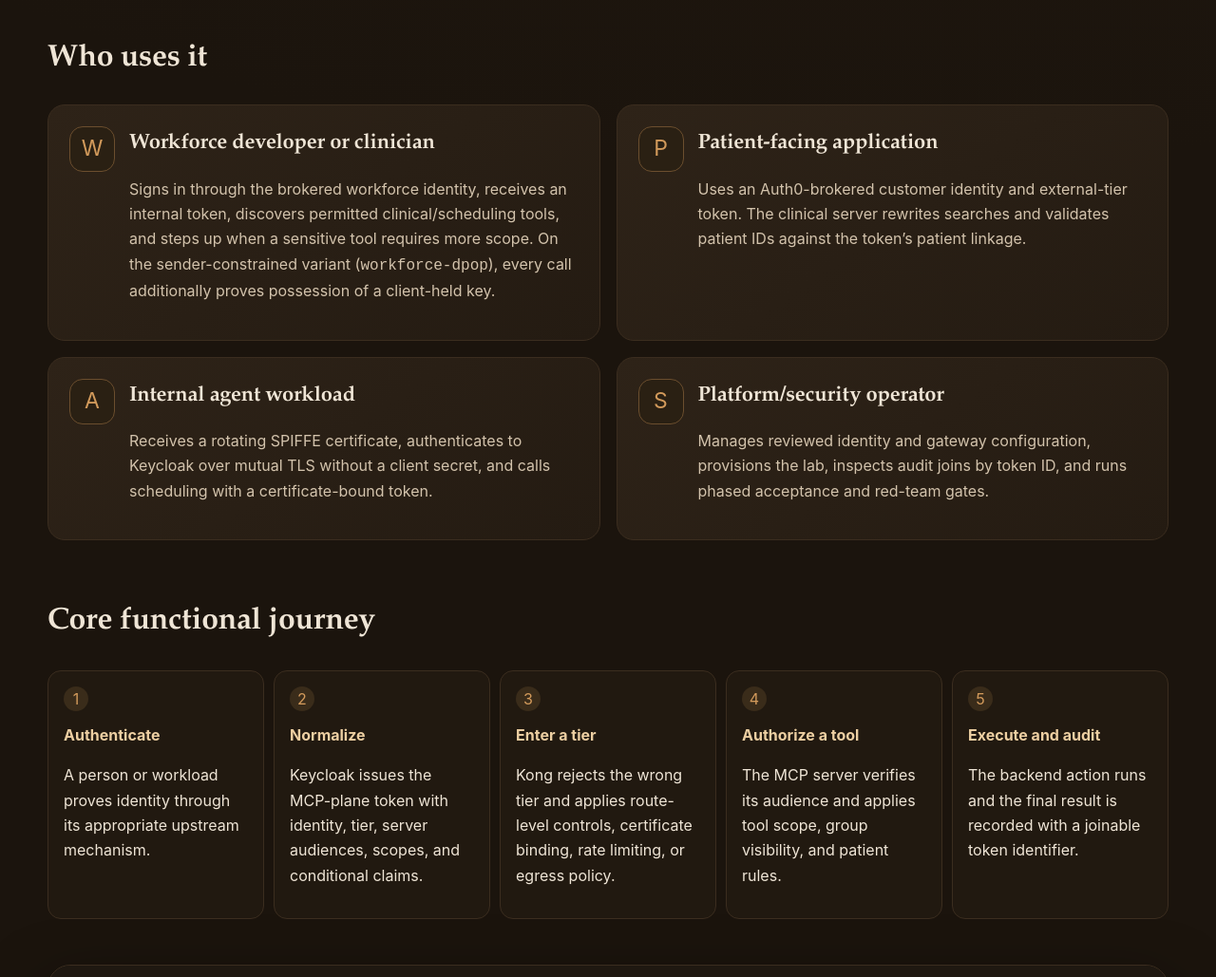
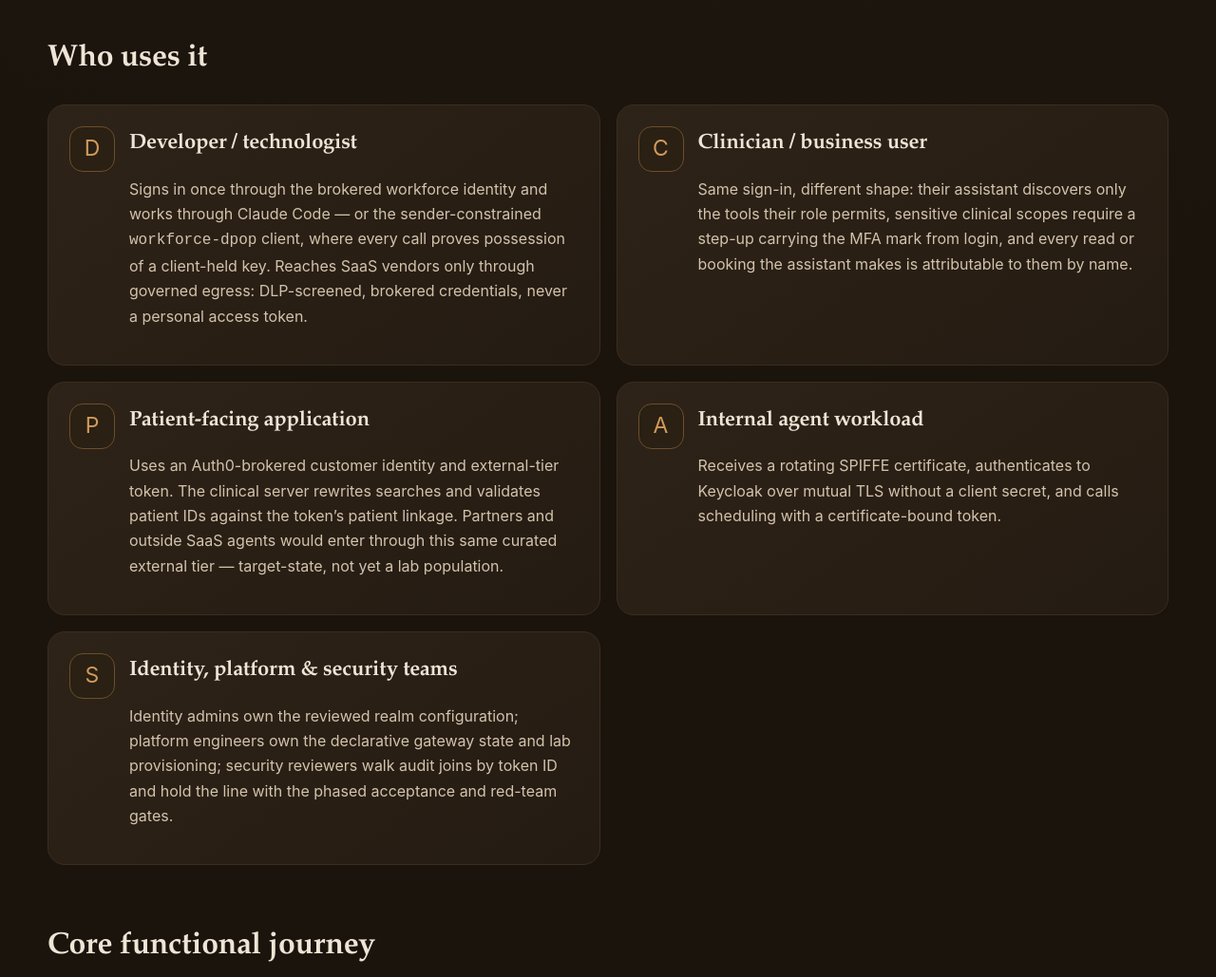
Before and after one commit to chief-builder/mcp-healthcare-reference, a plain HTML site: page docs/walkthrough/overall-functional.html in a window 1280 px wide. Shown: the part 2080-3109 px from the top of the page at 95% size. Drawn offline with Linux system fonts and the light colour scheme.

Commit message:
docs(site): split workforce persona, name the operator roles, note partner tier

```diff
--- a/docs/walkthrough/overall-functional.html
+++ b/docs/walkthrough/overall-functional.html
@@ -58,10 +58,11 @@ h1,h2,h3{font-family:"Iowan Old Style","Palatino Linotype",Palatino,Charter,Geor
 </div></section>
 
 <section id="personas" data-sources="realm/, agents/loop-agent/, servers/"><h2>Who uses it</h2><div class="grid">
-<article class="card persona"><div class="icon">W</div><div><h3>Workforce developer or clinician</h3><p>Signs in through the brokered workforce identity, receives an internal token, discovers permitted clinical/scheduling tools, and steps up when a sensitive tool requires more scope. On the sender-constrained variant (<code>workforce-dpop</code>), every call additionally proves possession of a client-held key.</p></div></article>
-<article class="card persona"><div class="icon">P</div><div><h3>Patient-facing application</h3><p>Uses an Auth0-brokered customer identity and external-tier token. The clinical server rewrites searches and validates patient IDs against the token’s patient linkage.</p></div></article>
+<article class="card persona"><div class="icon">D</div><div><h3>Developer / technologist</h3><p>Signs in once through the brokered workforce identity and works through Claude Code — or the sender-constrained <code>workforce-dpop</code> client, where every call proves possession of a client-held key. Reaches SaaS vendors only through governed egress: DLP-screened, brokered credentials, never a personal access token.</p></div></article>
+<article class="card persona"><div class="icon">C</div><div><h3>Clinician / business user</h3><p>Same sign-in, different shape: their assistant discovers only the tools their role permits, sensitive clinical scopes require a step-up carrying the MFA mark from login, and every read or booking the assistant makes is attributable to them by name.</p></div></article>
+<article class="card persona"><div class="icon">P</div><div><h3>Patient-facing application</h3><p>Uses an Auth0-brokered customer identity and external-tier token. The clinical server rewrites searches and validates patient IDs against the token’s patient linkage. Partners and outside SaaS agents would enter through this same curated external tier — target-state, not yet a lab population.</p></div></article>
 <article class="card persona"><div class="icon">A</div><div><h3>Internal agent workload</h3><p>Receives a rotating SPIFFE certificate, authenticates to Keycloak over mutual TLS without a client secret, and calls scheduling with a certificate-bound token.</p></div></article>
-<article class="card persona"><div class="icon">S</div><div><h3>Platform/security operator</h3><p>Manages reviewed identity and gateway configuration, provisions the lab, inspects audit joins by token ID, and runs phased acceptance and red-team gates.</p></div></article>
+<article class="card persona"><div class="icon">S</div><div><h3>Identity, platform &amp; security teams</h3><p>Identity admins own the reviewed realm configuration; platform engineers own the declarative gateway state and lab provisioning; security reviewers walk audit joins by token ID and hold the line with the phased acceptance and red-team gates.</p></div></article>
 </div></section>
 
 <section id="journey" data-sources="realm/, deck/, servers/"><h2>Core functional journey</h2><div class="journey">
```
